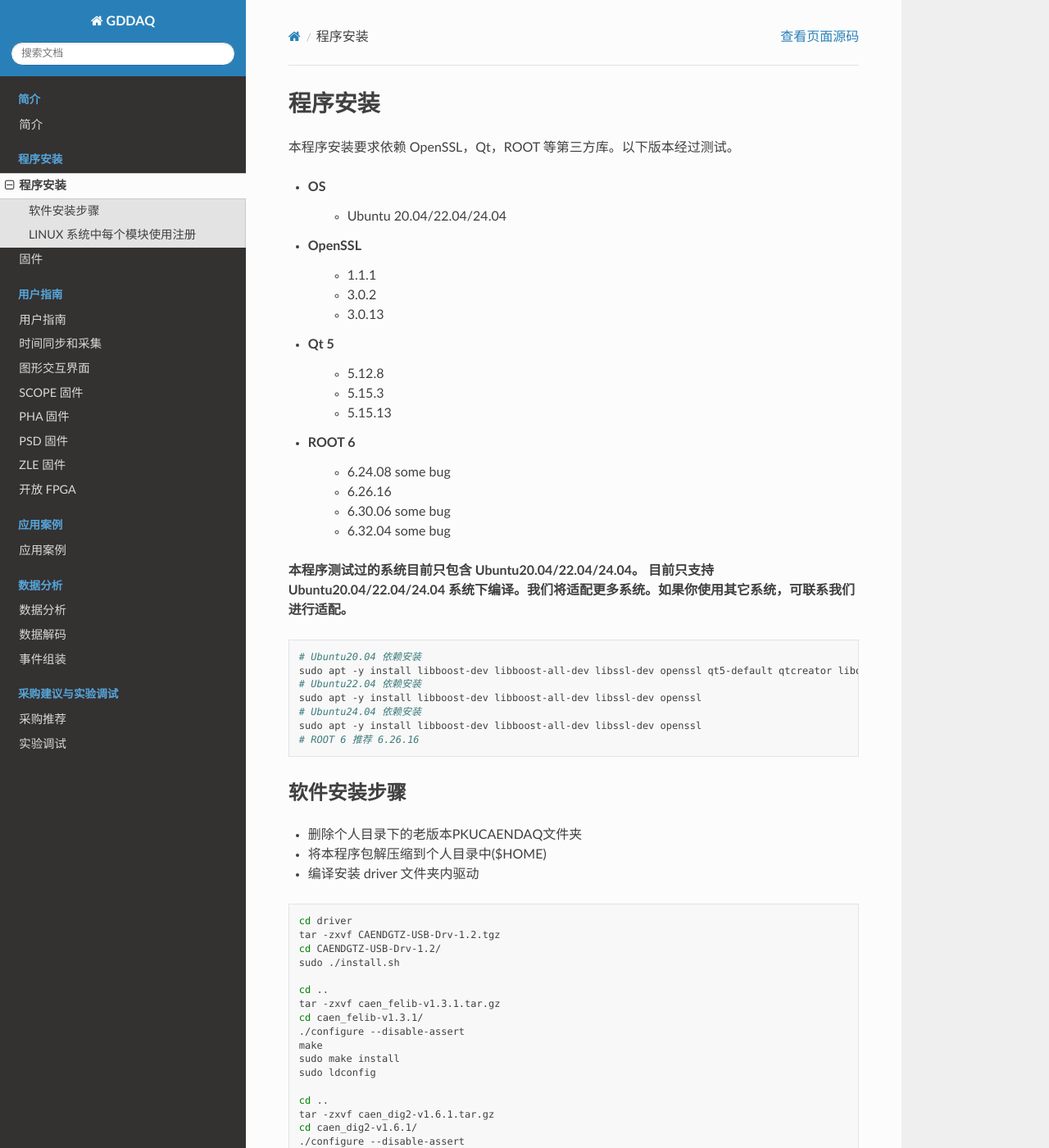
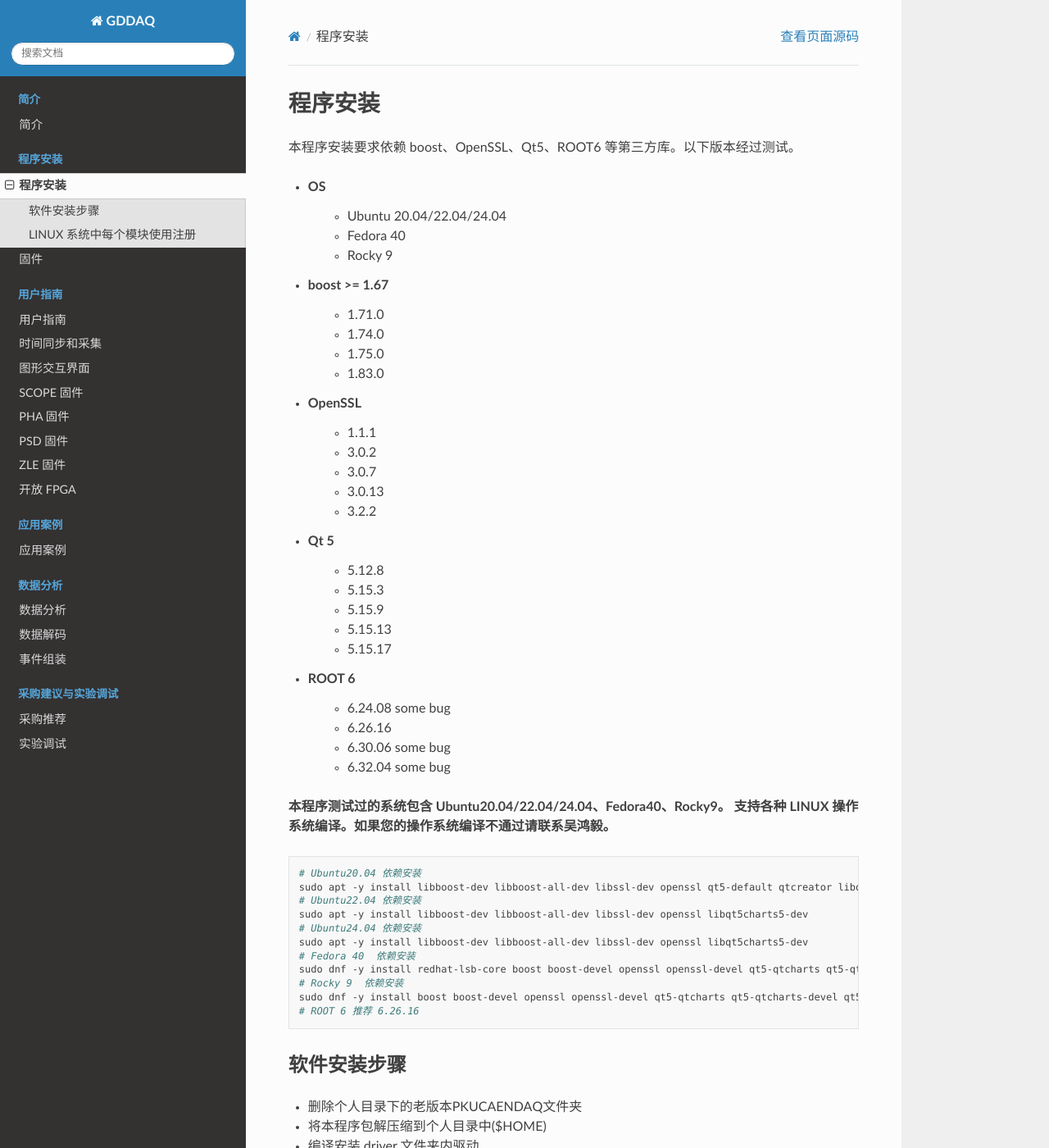
Before and after one commit to wuhongyi/PKUCAENDAQ, a Sphinx documentation site: the page built from README/zh/source/INSTALL.rst, in a window 1280 px wide and 1400 px high. Shown: the whole window at 82% size. Built offline with Sphinx 7.4.7 and the Read the Docs theme 2.0.0, drawn with Linux system fonts in a browser that asks for light colours; some of the changed text lies outside the part shown.

Commit message:
supported al linux OS

```diff
--- a/README/zh/source/INSTALL.rst
+++ b/README/zh/source/INSTALL.rst
@@ -4,27 +4,38 @@
 .. Author: Hongyi Wu(吴鸿毅)
 .. Email: wuhongyi@qq.com
 .. Created: 六 2月  3 20:52:33 2024 (+0800)
-.. Last-Updated: 日 9月  8 15:22:47 2024 (+0800)
+.. Last-Updated: 日 9月  8 21:05:52 2024 (+0800)
 ..           By: Hongyi Wu(吴鸿毅)
-..     Update #: 17
+..     Update #: 29
 .. URL: http://wuhongyi.cn
 
 =================================
 程序安装
 =================================
 
-本程序安装要求依赖 OpenSSL，Qt，ROOT 等第三方库。以下版本经过测试。
+本程序安装要求依赖 boost、OpenSSL、Qt5、ROOT6 等第三方库。以下版本经过测试。
 
 * OS
     - Ubuntu 20.04/22.04/24.04
+    - Fedora 40
+    - Rocky 9
+* boost >= 1.67
+    - 1.71.0
+    - 1.74.0
+    - 1.75.0
+    - 1.83.0
 * OpenSSL
     - 1.1.1
     - 3.0.2
+    - 3.0.7
     - 3.0.13
+    - 3.2.2
 * Qt 5
     - 5.12.8
     - 5.15.3
+    - 5.15.9
     - 5.15.13
+    - 5.15.17
 * ROOT 6
     - 6.24.08 some bug
     - 6.26.16
@@ -32,16 +43,20 @@
     - 6.32.04 some bug
 
 
-**本程序测试过的系统目前只包含 Ubuntu20.04/22.04/24.04。 目前只支持 Ubuntu20.04/22.04/24.04 系统下编译。我们将适配更多系统。如果你使用其它系统，可联系我们进行适配。**
+**本程序测试过的系统包含 Ubuntu20.04/22.04/24.04、Fedora40、Rocky9。 支持各种 LINUX 操作系统编译。如果您的操作系统编译不通过请联系吴鸿毅。**
 
 .. code-block:: bash
 
   # Ubuntu20.04 依赖安装
-  sudo apt -y install libboost-dev libboost-all-dev libssl-dev openssl qt5-default qtcreator libqt5webkit5-dev libqt5webengine5 qtwebengine5-dev libqt5webenginecore5 libqt5webenginewidgets5 libqt5webengine-data libqt5webchannel5-dev libqt5websockets5-dev libqt5websockets5 libqt5webview5-dev libqt5webview5 libqt5charts5-dev
+  sudo apt -y install libboost-dev libboost-all-dev libssl-dev openssl qt5-default qtcreator libqt5charts5-dev
   # Ubuntu22.04 依赖安装
-  sudo apt -y install libboost-dev libboost-all-dev libssl-dev openssl
+  sudo apt -y install libboost-dev libboost-all-dev libssl-dev openssl libqt5charts5-dev
   # Ubuntu24.04 依赖安装
-  sudo apt -y install libboost-dev libboost-all-dev libssl-dev openssl
+  sudo apt -y install libboost-dev libboost-all-dev libssl-dev openssl libqt5charts5-dev
+  # Fedora 40  依赖安装
+  sudo dnf -y install redhat-lsb-core boost boost-devel openssl openssl-devel qt5-qtcharts qt5-qtcharts-devel qt5-qtbase qt5-qtbase-devel
+  # Rocky 9  依赖安装
+  sudo dnf -y install boost boost-devel openssl openssl-devel qt5-qtcharts qt5-qtcharts-devel qt5-qtbase qt5-qtbase-devel
   # ROOT 6 推荐 6.26.16
 
 
@@ -85,7 +100,7 @@
   chmod +x makefile.sh.x
   ./makefile.sh.x
   # 等待编译结束，编译通过之后，文件夹内将生成可执行文件 gddaq
-
+  # 检查是否生成可执行文件 gddaq, 如有则编译成功。如果没有，请联系吴鸿毅。
 
 
 
```
Also changed, not shown: README/zh/source/UsersGuide/GUI.rst (+9 -3 lines).
